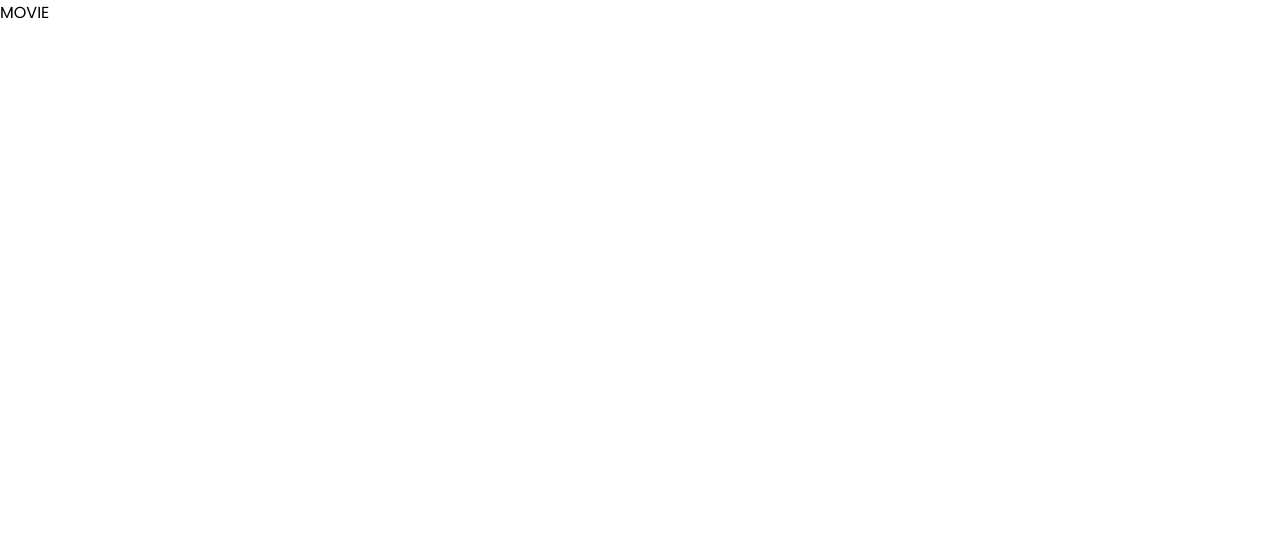
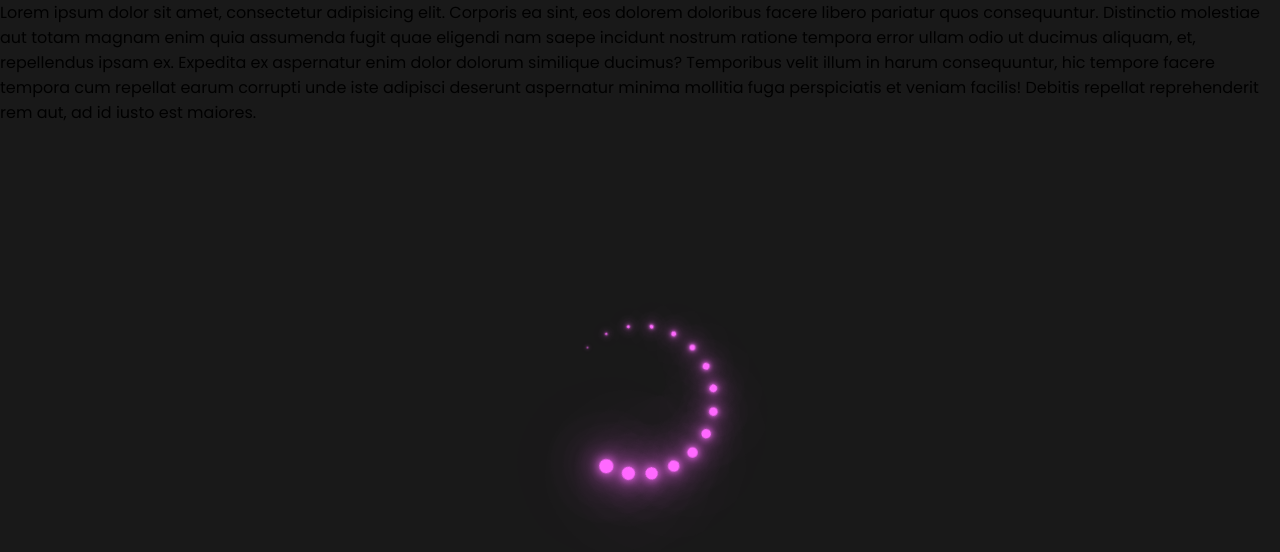
Before and after one commit to hoangkimzxc/cine-attempt-v2, a React (Vite) app: page /movie in a window 1280 px wide. Shown: the top 552 px of the page. Built offline with nearby package versions, Linux system fonts and the light colour scheme.

Commit message:
Add Loader overlay

```diff
--- /dev/null
+++ b/src/components/organisms/loader/index.tsx
@@ -0,0 +1,68 @@
+import * as React from "react";
+import { Box } from "@mui/material";
+
+const Loader: React.FC = () => {
+  const spanStyles = (i: number) => ({
+    position: "absolute",
+    top: 0,
+    left: 0,
+    width: "100%",
+    height: "100%",
+    transform: `rotate(${18 * i}deg)`,
+    "&::before": {
+      content: '""',
+      position: "absolute",
+      top: 0,
+      left: 0,
+      width: 15,
+      height: 15,
+      borderRadius: "50%",
+      background: "#00ff0a",
+      boxShadow:
+        "0 0 10px #00ff0a, 0 0 20px #00ff0a, 0 0 40px #00ff0a, 0 0 60px #00ff0a, 0 0 80px #00ff0a, 0 0 100px #00ff0a",
+      animation: "animateDot 2s linear infinite",
+      animationDelay: `${0.1 * i}s`,
+    },
+  });
+
+  return (
+    <Box
+      sx={{
+        position: "absolute",
+        top: 0,
+        left: 0,
+        right: 0,
+        bottom: 0,
+        zIndex: 10,
+        display: "flex",
+        justifyContent: "center",
+        alignItems: "center",
+        minHeight: "100vh",
+        background: "rgba(0, 0, 0, 0.9)", // Fixed black background with opacity
+        "@keyframes animateDot": {
+          "0%": { transform: "scale(1)" },
+          "80%, 100%": { transform: "scale(0)" },
+        },
+        "@keyframes animateBg": {
+          "0%": { filter: "hue-rotate(0deg)" },
+          "100%": { filter: "hue-rotate(360deg)" },
+        },
+      }}
+    >
+      <Box
+        sx={{
+          position: "relative",
+          width: 120,
+          height: 120,
+          animation: "animateBg 10s linear infinite", // Apply color rotation to dots
+        }}
+      >
+        {Array.from({ length: 20 }, (_, i) => (
+          <Box key={i} sx={spanStyles(i + 1)} />
+        ))}
+      </Box>
+    </Box>
+  );
+};
+
+export default Loader;
--- a/src/components/pages/movie/index.tsx
+++ b/src/components/pages/movie/index.tsx
@@ -1,5 +1,23 @@
-import * as React from "react";
+import React from "react";
+import { Box } from "@mui/material";
+import Loader from "@components/organisms/loader";
 
 export default function Movie() {
-  return <>MOVIE</>;
+  return (
+    <>
+      <Box>
+        Lorem ipsum dolor sit amet, consectetur adipisicing elit. Corporis ea
+        sint, eos dolorem doloribus facere libero pariatur quos consequuntur.
+        Distinctio molestiae aut totam magnam enim quia assumenda fugit quae
+        eligendi nam saepe incidunt nostrum ratione tempora error ullam odio ut
+        ducimus aliquam, et, repellendus ipsam ex. Expedita ex aspernatur enim
+        dolor dolorum similique ducimus? Temporibus velit illum in harum
+        consequuntur, hic tempore facere tempora cum repellat earum corrupti
+        unde iste adipisci deserunt aspernatur minima mollitia fuga perspiciatis
+        et veniam facilis! Debitis repellat reprehenderit rem aut, ad id iusto
+        est maiores.
+      </Box>
+      <Loader />
+    </>
+  );
 }
```
